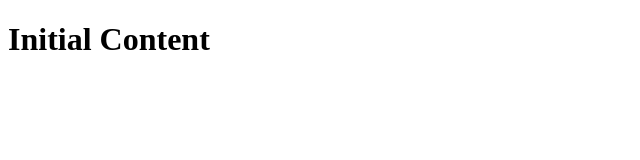
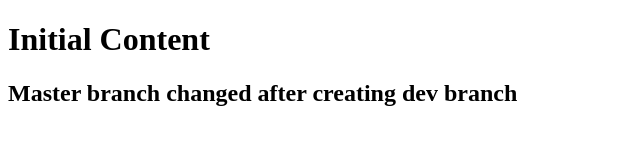
Before and after one commit to isiagi/conflict, a plain HTML site: page index.html in a window 1280 px wide. Shown: the whole page, without its empty margins (0-640 px from the left). Drawn offline with Linux system fonts and the light colour scheme.

Commit message:
update master branch

```diff
--- a/index.html
+++ b/index.html
@@ -7,5 +7,6 @@
   </head>
   <body>
     <h1>Initial Content</h1>
+    <h2>Master branch changed after creating dev branch</h2>
   </body>
 </html>
```
